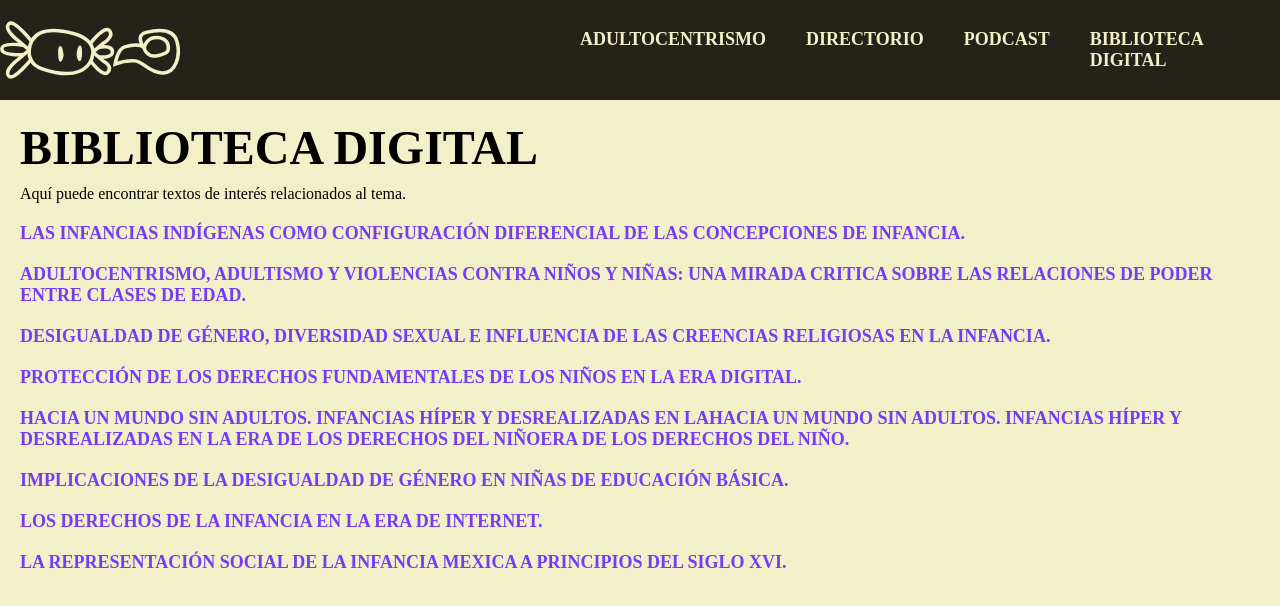
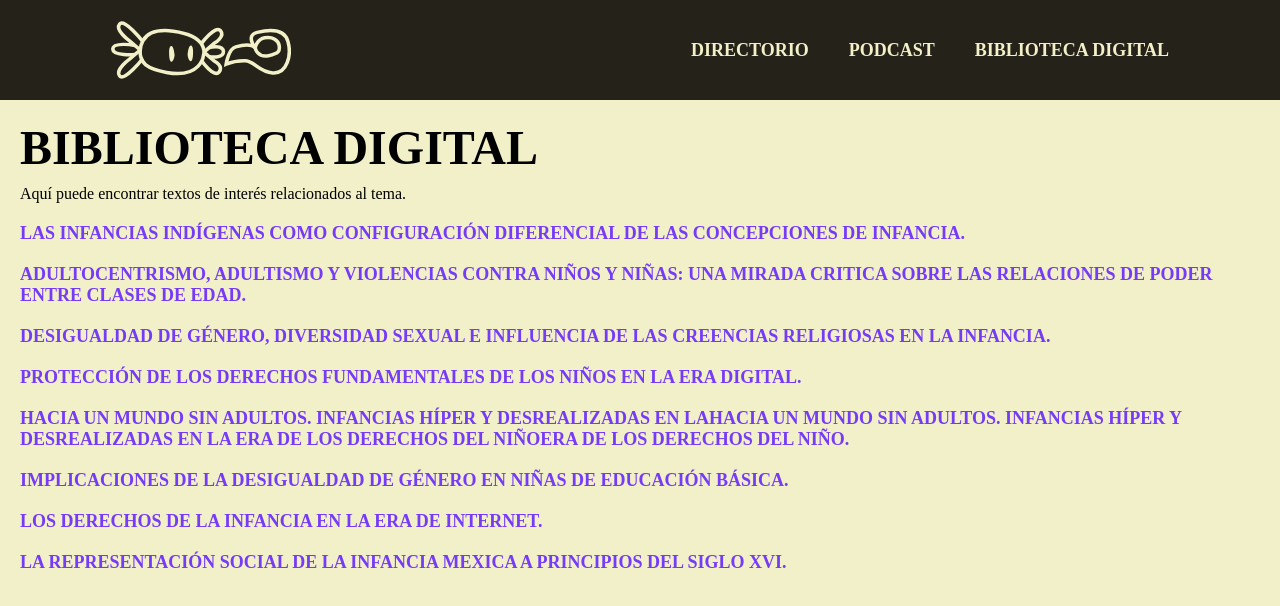
Before and after one commit to Caeloj/pedviva, a plain HTML site: page pag/bib.html in a window 1280 px wide. Drawn offline with Linux system fonts and the light colour scheme.

Commit message:
Add files via upload

```diff
--- a/pag/bib.html
+++ b/pag/bib.html
@@ -9,8 +9,8 @@
  <body>
 
   <header>
-   <div> <img src="../src/logo.svg" alt="Pedagogía Viva">
-   <nav> <a href="../index.html">Adultocentrismo</a>
+   <div> <a href="../index.html"><img src="../src/logo.svg" alt="Pedagogía Viva"></a>
+   <nav>
     <a href="../pag/dir.html">Directorio</a>
     <a href="../pag/pod.html">Podcast</a>
     <a href="../pag/bib.html">Biblioteca Digital</a>
```
Also changed, not shown: pag/dir.html (+2 -2 lines), pag/pod.html (+2 -2 lines).
